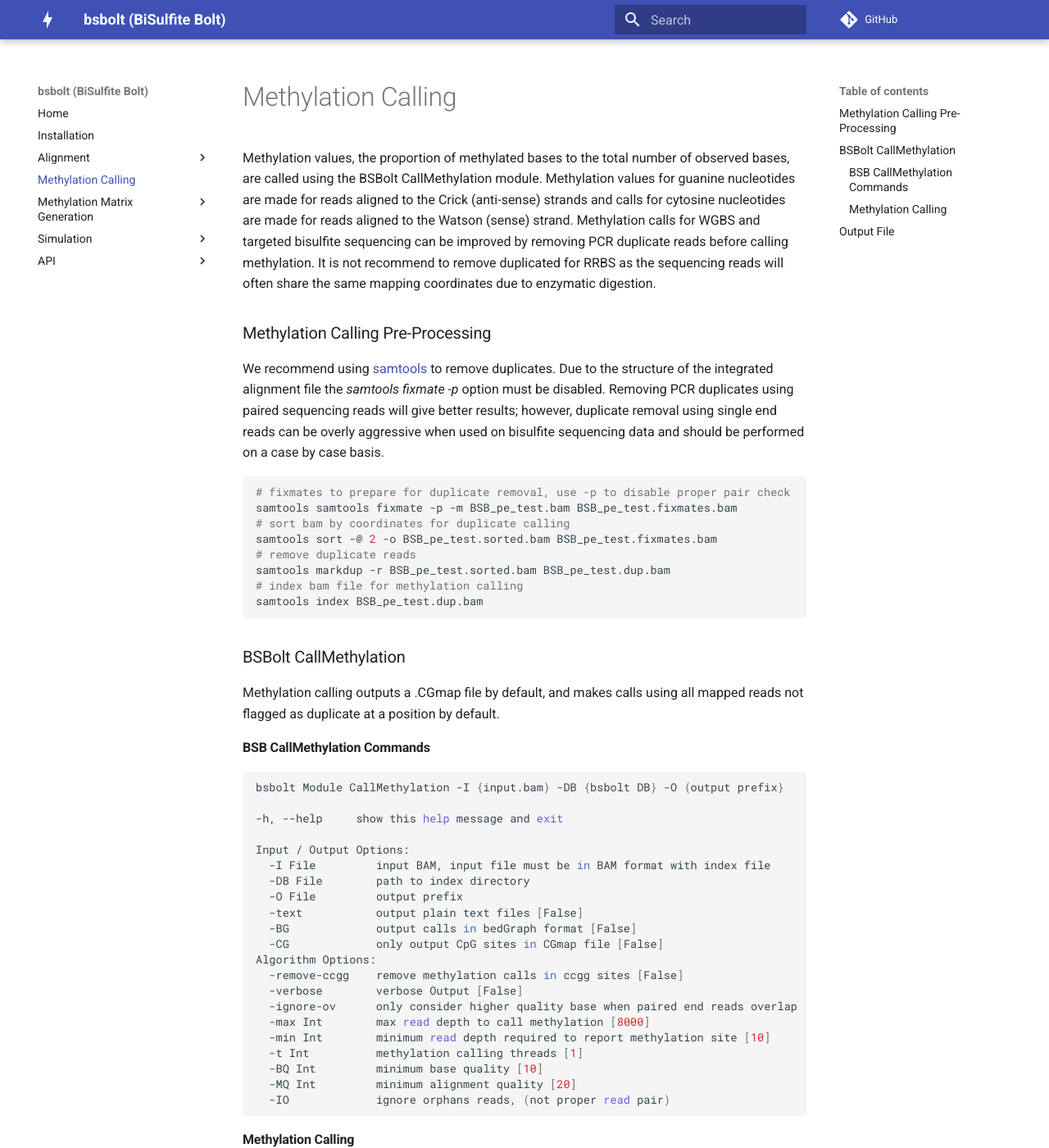
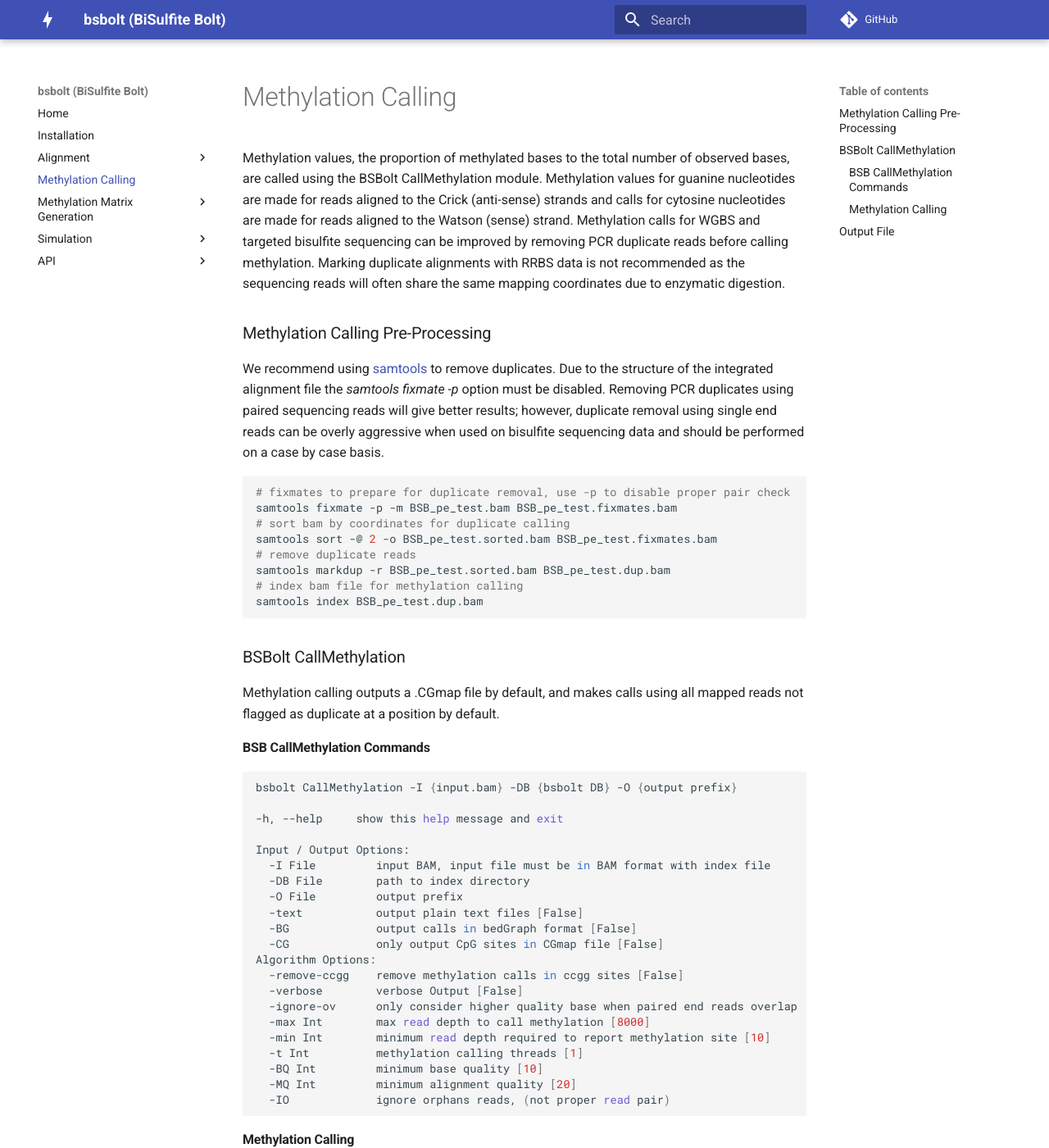
Before and after one commit to NuttyLogic/BSBolt, an MkDocs documentation site: the page built from docs/methylation_calling.md, in a window 1280 px wide and 1400 px high. Shown: the whole window at 82% size. Built offline with MkDocs 1.6.1 and Material for MkDocs 9.7.7, drawn with Linux system fonts in a browser that asks for light colours; comment, search, counter and statistics services are not loaded.

Commit message:
Docs update

````diff
--- a/docs/methylation_calling.md
+++ b/docs/methylation_calling.md
@@ -2,7 +2,7 @@ Methylation values, the proportion of methylated bases to the total number of ob
 BSBolt CallMethylation module. Methylation values for guanine nucleotides are made for reads aligned to the Crick
 (anti-sense) strands and calls for cytosine nucleotides are made for reads aligned to the Watson (sense) strand.
 Methylation calls for WGBS and targeted bisulfite sequencing can be improved by removing PCR duplicate reads before
-calling methylation. It is not recommend to remove duplicated for RRBS as the sequencing reads will often share
+calling methylation. Marking duplicate alignments with RRBS data is not recommended as the sequencing reads will often share
 the same mapping coordinates due to enzymatic digestion.
 
 ### Methylation Calling Pre-Processing
@@ -14,7 +14,7 @@ used on bisulfite sequencing data and should be performed on a case by case basi
 
 ```shell
 # fixmates to prepare for duplicate removal, use -p to disable proper pair check
-samtools samtools fixmate -p -m BSB_pe_test.bam BSB_pe_test.fixmates.bam
+samtools fixmate -p -m BSB_pe_test.bam BSB_pe_test.fixmates.bam
 # sort bam by coordinates for duplicate calling
 samtools sort -@ 2 -o BSB_pe_test.sorted.bam BSB_pe_test.fixmates.bam
 # remove duplicate reads
@@ -31,7 +31,7 @@ all mapped reads not flagged as duplicate at a position by default.
 #### **BSB CallMethylation Commands**
 
 ```shell
-bsbolt Module CallMethylation -I {input.bam} -DB {bsbolt DB} -O {output prefix}
+bsbolt CallMethylation -I {input.bam} -DB {bsbolt DB} -O {output prefix}
 
 -h, --help     show this help message and exit
 
````
